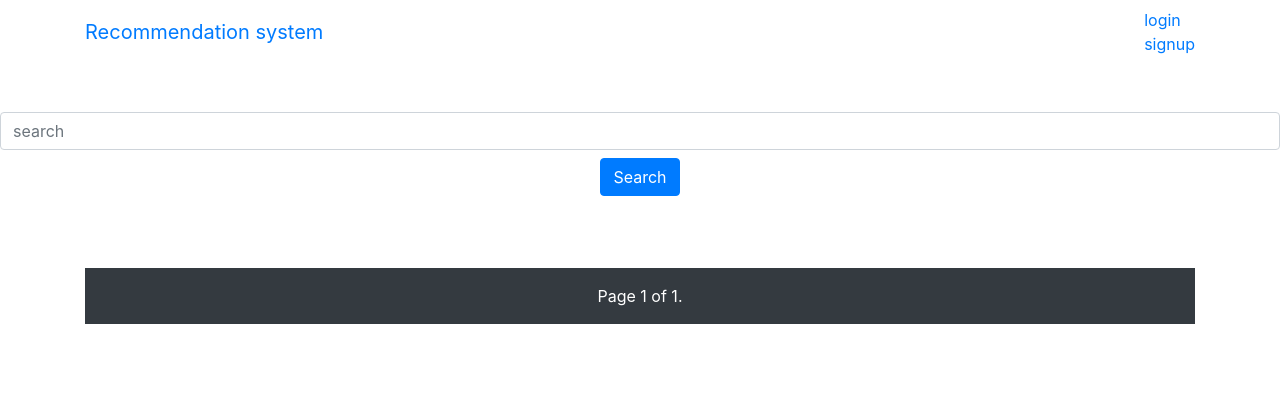
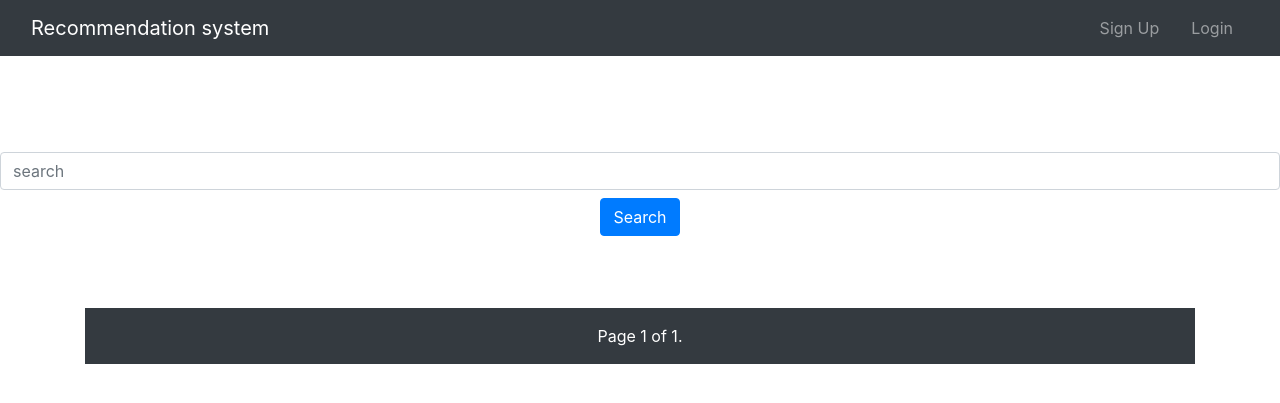
Before and after one commit to jitendrapitchuka/Recommendation_system, a Django app: page / in a window 1280 px wide. Shown: the top 403 px of the page. Run offline with Django 3.2, Linux system fonts and the light colour scheme; some libraries are stand-ins or nearby versions.

Commit message:
added navbar

```diff
--- a/templates/base.html
+++ b/templates/base.html
@@ -12,30 +12,40 @@
 </head>
 <body>
 
-    <nav class="navbar mynav"  role="navigation" id='navbar'>
+<nav class="navbar navbar-expand-sm bg-dark navbar-dark">
+    <div class="container-fluid">
+ <!--   <nav class="navbar mynav"  role="navigation" id='navbar'>-->
 
-        <div class="container">
-            <a class='navbar-brand mynav' href="{%url 'homepage'%}">Recommendation system</a>
+
+            <a class='navbar-brand' href="{%url 'homepage'%}">Recommendation system</a>
 
 <ul class="nav navbar-nav navbar-right">
 
     {%if user.is_authenticated%}
 
- <li><a href="{%url 'accounts:logout'%}">logout</a></li>
- <li><a href="{%url 'my_list'%}">My list</a></li>
+ <li ><a href="{%url 'accounts:logout'%}" class="nav-item nav-link px-3">logout</a></li>
+ <li><a href="{%url 'my_list'%}" class="nav-item nav-link px-3">My list</a></li>
 
 
  {%else%}
 
 
+    <li><a href="{%url 'accounts:signup'%}" class="nav-item nav-link px-3"> Sign Up</a></li>
+
+    <li><a href="{%url 'accounts:login'%}" class="nav-item nav-link px-3"> Login</a></li>
+  </ul>
+  <!--
  <li><a href="{%url 'accounts:login'%}">login</a></li>
  <li><a href="{%url 'accounts:signup'%}">signup</a></li>
+ -->
  {%endif%}
-</ul>
- </div>
-  </nav>
+
+
+</div>
+</nav>
   <div>
-      <center>
+      <br>
+<br>      <center>
 
     {%if user.is_authenticated%}
         welcome {{user.username}}
```
